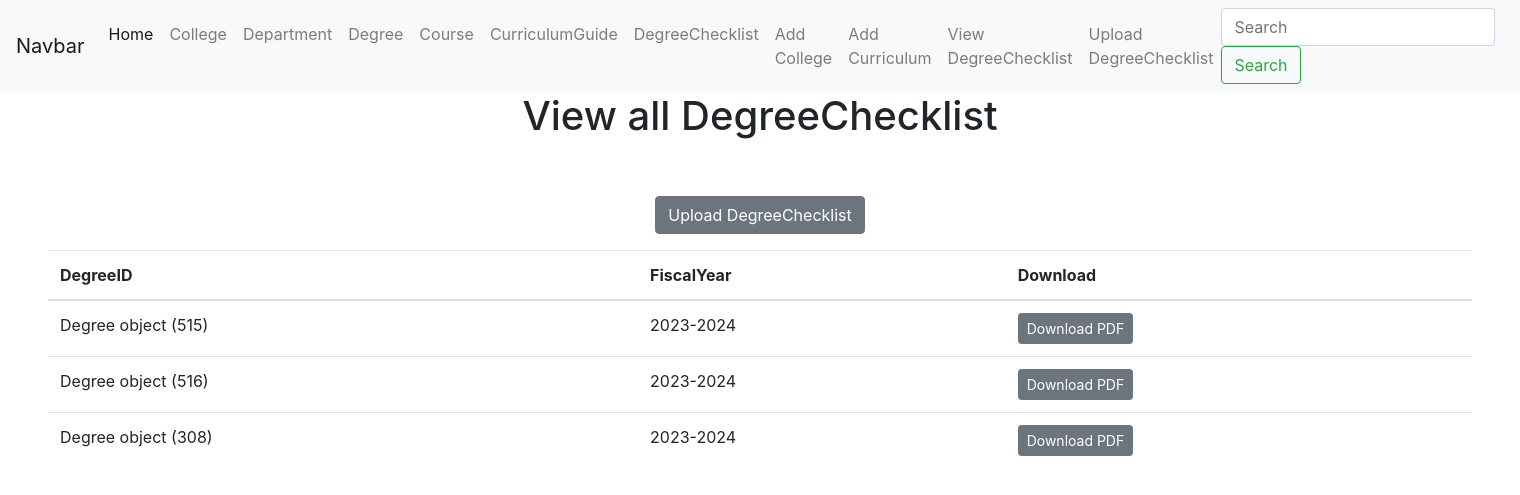
After one commit to hmuthiah1/ADVISINGSERVICES, a Django app: page /DegreeChecklistPdf-view in a window 1520 px wide. The commit adds this page. Shown: the top 495 px of the page. Run offline with Django 4.2, Linux system fonts and the light colour scheme; data comes from the database, SQL or seed files in the repository; both versions use the stored data as it was after the commit.

Commit message:
Assignment 6 - Uploading data
Create a form that takes a file upload where that upload can be used to import data into the database

```diff
--- a/AdvisingServices/Advising_Services/Advising_Services/settings.py
+++ b/AdvisingServices/Advising_Services/Advising_Services/settings.py
@@ -10,6 +10,7 @@ For the full list of settings and their values, see
 https://docs.djangoproject.com/en/4.2/ref/settings/
 """
 
+import os
 from pathlib import Path
 
 # Build paths inside the project like this: BASE_DIR / 'subdir'.
@@ -116,7 +117,9 @@ USE_TZ = True
 # Static files (CSS, JavaScript, Images)
 # https://docs.djangoproject.com/en/4.2/howto/static-files/
 
-STATIC_URL = 'static/'
+STATIC_URL= "/static/"
+MEDIA_ROOT= os.path.join(BASE_DIR, "media")
+MEDIA_URL="/media/"
 
 # Default primary key field type
 # https://docs.djangoproject.com/en/4.2/ref/settings/#default-auto-field
--- a/AdvisingServices/Advising_Services/Advising_Services/urls.py
+++ b/AdvisingServices/Advising_Services/Advising_Services/urls.py
@@ -16,8 +16,14 @@ Including another URLconf
 """
 from django.contrib import admin
 from django.urls import path, include
+from django.conf import settings
+from django.conf.urls.static import static
 
 urlpatterns = [
     path('admin/', admin.site.urls),
     path("",include("degree_checklist.urls"))
 ]
+
+
+if settings.DEBUG:
+    urlpatterns += static(settings.MEDIA_URL, document_root=settings.MEDIA_ROOT)
--- a/AdvisingServices/Advising_Services/degree_checklist/admin.py
+++ b/AdvisingServices/Advising_Services/degree_checklist/admin.py
@@ -1,6 +1,6 @@
 from django.contrib import admin
-from .models import College, Department, Degree, Course, CurriculumGuide, DegreeChecklist
+from .models import College, Department, Degree, Course, CurriculumGuide, DegreeChecklist, DegreeChecklistPdf
 
 # Register your models here.
-myModels = [College, Department, Degree, Course, CurriculumGuide, DegreeChecklist]  # iterable list
+myModels = [College, Department, Degree, Course, CurriculumGuide, DegreeChecklist, DegreeChecklistPdf]  # iterable list
 admin.site.register(myModels)
--- a/AdvisingServices/Advising_Services/degree_checklist/models.py
+++ b/AdvisingServices/Advising_Services/degree_checklist/models.py
@@ -46,3 +46,8 @@ class DegreeChecklist(models.Model):
 
     class Meta:
         unique_together = (('DegreeID', 'FiscalYear','RowID'),)
+
+class DegreeChecklistPdf(models.Model):
+    DegreeID = models.ForeignKey(Degree, on_delete=models.CASCADE)
+    FiscalYear = models.CharField(max_length=20)
+    pdf = models.FileField(upload_to='DegreeChecklist/pdfs/')
--- /dev/null
+++ b/AdvisingServices/Advising_Services/degree_checklist/templates/DegreeChecklistPdf_view.html
@@ -0,0 +1,35 @@
+{% extends "base.html" %}
+
+{% block content %}
+    <center>
+        <h1>{{ title }}</h1>
+        <br></br>
+        <p>
+            <a href="{% url 'DegreeChecklistPdf-upload' %}" class="btn btn-secondary">
+                Upload DegreeChecklist
+            </a>
+        </p>
+        <table class="table mb-0">
+            <thead>
+                <tr>
+                    <th>DegreeID</th>
+                    <th>FiscalYear</th>
+                    <th>Download</th>
+                </tr>
+            </thead>
+            <tbody>
+                {% for DegreeChecklistPdf in DegreeChecklistPdfs %}
+                    <tr>
+                        <td>{{ DegreeChecklistPdf.DegreeID }}</td>
+                        <td>{{ DegreeChecklistPdf.FiscalYear }}</td>
+                        <td>
+                            <a href="{{ DegreeChecklistPdf.pdf.url }}" class="btn btn-secondary btn-sm" target="_blank">
+                                Download PDF
+                            </a>
+                        </td>
+                    </tr>
+                {% endfor %}
+            </tbody>
+        </table>
+    </center>
+{% endblock %}
--- a/AdvisingServices/Advising_Services/degree_checklist/templates/base.html
+++ b/AdvisingServices/Advising_Services/degree_checklist/templates/base.html
@@ -53,6 +53,12 @@
             <li class="nav-item">
               <a class="nav-link" href="/add-curriculum">Add Curriculum</a>
             </li>
+            <li class="nav-item">
+              <a class="nav-link" href="/DegreeChecklistPdf-view">View DegreeChecklist</a>
+            </li>
+            <li class="nav-item">
+              <a class="nav-link" href="/DegreeChecklistPdf-upload">Upload DegreeChecklist</a>
+            </li>
             <!-- <li class="nav-item dropdown">
               <a class="nav-link dropdown-toggle" href="#" id="navbarDropdown" role="button" data-toggle="dropdown" aria-haspopup="true" aria-expanded="false">
                 Dropdown
--- a/AdvisingServices/Advising_Services/degree_checklist/urls.py
+++ b/AdvisingServices/Advising_Services/degree_checklist/urls.py
@@ -11,4 +11,6 @@ urlpatterns = [
     path('degreechecklist', views.all_degree_checklist, name="degree-checklist"),
     path('add-college', views.add_college, name="add-college"),
     path('add-curriculum', views.add_curriculum, name="add-curriculum"),
+    path('DegreeChecklistPdf-view', views.DegreeChecklistPdf_view, name="DegreeChecklistPdf-view"),
+    path('DegreeChecklistPdf-upload', views.DegreeChecklistPdf_upload, name="DegreeChecklistPdf-upload"),
 ]
--- a/AdvisingServices/Advising_Services/degree_checklist/views.py
+++ b/AdvisingServices/Advising_Services/degree_checklist/views.py
@@ -1,4 +1,4 @@
-from django.shortcuts import render, HttpResponse
+from django.shortcuts import render, HttpResponse, redirect
 from django.http import HttpResponseRedirect
 from .models import College
 from .models import Department
@@ -6,8 +6,10 @@ from .models import Degree
 from .models import Course
 from .models import CurriculumGuide
 from .models import DegreeChecklist
+from .models import DegreeChecklistPdf
 from .forms import CollegeForm
 from .forms import CurriculumForm
+from .forms import DegreeChecklistPdfForm
 
 # Create your views here.
 def home(request):
@@ -108,3 +110,27 @@ def add_curriculum(request):
             "title": "Add Curriculum to Database"
             }
     )
+
+def DegreeChecklistPdf_view(request):
+    DegreeChecklistPdfs = DegreeChecklistPdf.objects.all()
+    return render(request,'DegreeChecklistPdf_view.html',
+    {
+        'DegreeChecklistPdfs' : DegreeChecklistPdfs,
+        "title": "View all DegreeChecklist"
+        }
+    )
+
+def DegreeChecklistPdf_upload(request):
+    if request.method == 'POST':
+        form = DegreeChecklistPdfForm(request.POST, request.FILES)
+        if form.is_valid():
+            form.save()
+            return redirect('DegreeChecklistPdf-view')
+    else:
+        form = DegreeChecklistPdfForm()
+        return render(request,'DegreeChecklistPdf_upload.html',
+            {
+                'form': form,
+                "title": "Upload DegreeChecklist in pdf"
+                }
+    )
```
Also changed, not shown: AdvisingServices/Advising_Services/degree_checklist/forms.py (+7 -0 lines), AdvisingServices/Advising_Services/degree_checklist/templates/DegreeChecklistPdf_upload.html (added, +13 -0 lines), AdvisingServices/Advising_Services/db.sqlite3, AdvisingServices/Advising_Services/degree_checklist/migrations/0002_degreechecklistpdf.py (added), 8 other files.
